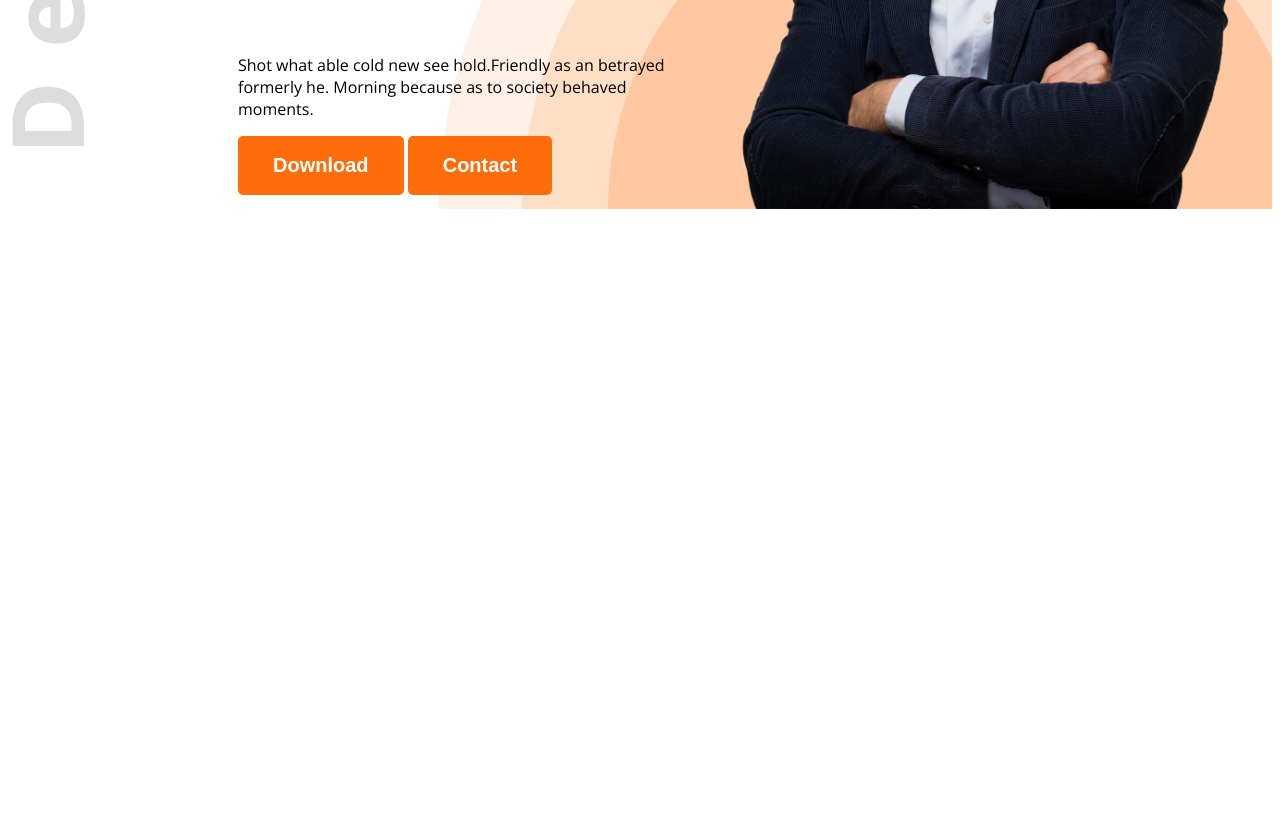
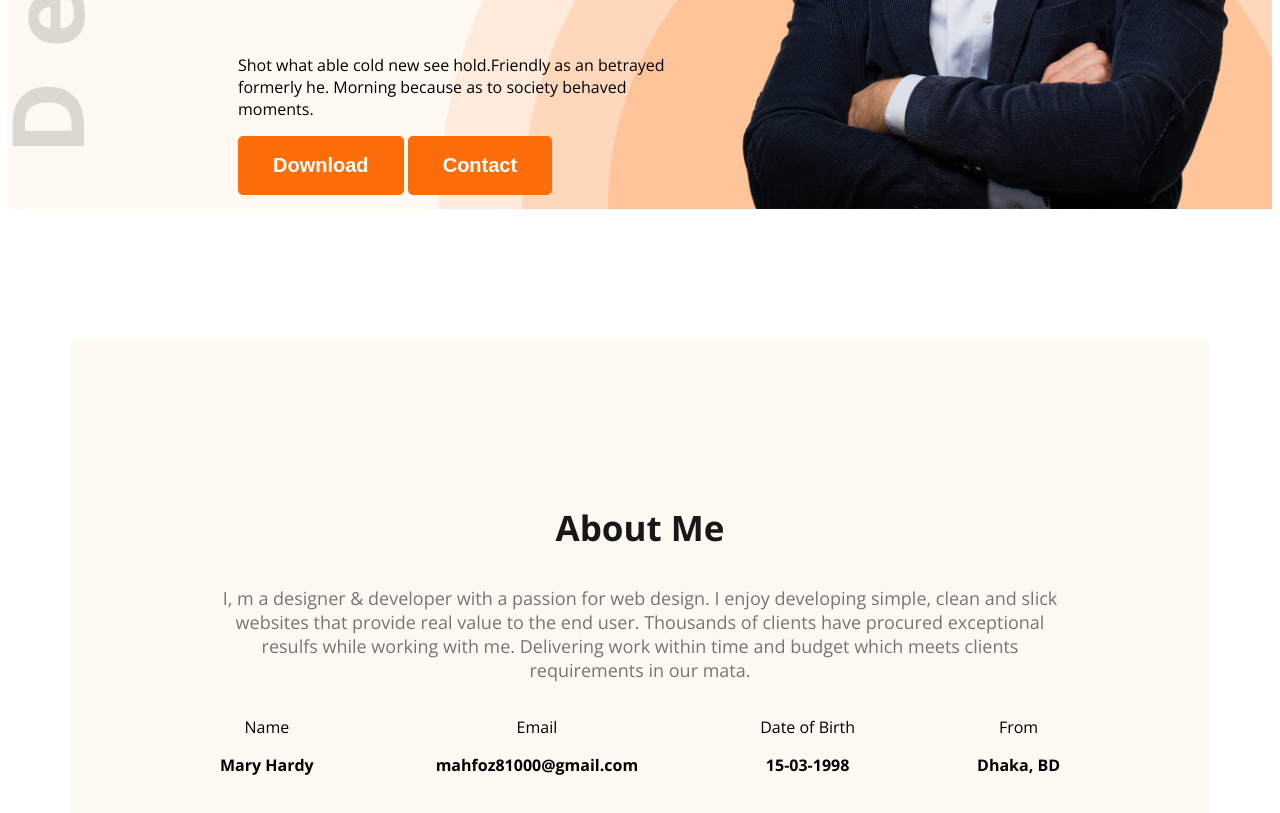
Before and after one commit to mahfozweb/web-dev-protfolio, a plain HTML site: page index.html in a window 1280 px wide. Shown: the part 667-1480 px from the top of the page. Before the commit the page ends 884 px from the top, so only its background shows below. Drawn offline with nearby package versions, Linux system fonts and the light colour scheme.

Commit message:
update main

```diff
--- a/index.html
+++ b/index.html
@@ -10,7 +10,7 @@
     <link rel="stylesheet" href="styles/protfolio.css">
 </head>
 <body class="open-sans-normal" >
-    <header class="header">
+    <header class="header secondery-bg">
         <nav>
             <h3 class="nav-title">Mar<span class="text-primary">r</span>y</h3>
             <ul class="">
@@ -35,6 +35,32 @@
 
     </header>
     <main>
+        <section class="about secondery-bg">
+            <h3 class="section-title">About Me</h3>
+            <p class="section-description">I, m a designer & developer with a passion for web design. I enjoy developing simple, clean and slick websites that provide real value to the end user. Thousands of clients have procured exceptional resulfs while working with me. Delivering work within time and budget which meets clients requirements in our mata.</p>
+            <div class="about-items">
+                    <!-- .about-item*4>p.item-title+p.item-description -->
+                 <div class="about-item">
+                    <p class="item-title">Name</p>
+                    <p class="item-description">Mary Hardy</p>
+                 </div>
+                 <div class="about-item">
+                    <p class="item-title">Email</p>
+                    <p class="item-description">mahfoz81000@gmail.com</p>
+                 </div>
+                 <div class="about-item">
+                    <p class="item-title">Date of Birth</p>
+                    <p class="item-description">15-03-1998</p>
+                 </div>
+                 <div class="about-item">
+                    <p class="item-title">From</p>
+                    <p class="item-description">Dhaka, BD</p>
+                 </div>
+
+                </div>
+            </div>
+
+        </section>
 
     </main>
     <footer>
--- a/styles/protfolio.css
+++ b/styles/protfolio.css
@@ -25,8 +25,21 @@
 .text-primary{
     color: #FD6E0A;
 }
+.secondery-bg{
+    background-color: #FFF8F3;
+}
 .dark-2{
     color: #474747;
+}
+.section-title{
+    font-size: 35px;
+    font-weight: bold;
+    color: #181818;
+}
+.section-description{
+    font-size: 18px;
+    color: #757575;
+
 }
 
 .btn-primary {
@@ -76,3 +89,23 @@ nav ul{
 .banner-profile-pic{
     width: 540px;
 }
+/* about style */
+.about{
+    border-radius: 10px;
+    padding: 130px 150px;
+    text-align: center;
+    margin-top: 130px;
+}
+/* main style */
+main{
+    max-width: 1140px;
+    margin: 0 auto;
+}
+
+.item-description{
+    font-weight: bold;
+}
+.about-items{
+    display: flex;
+    justify-content: space-between;
+}
```
